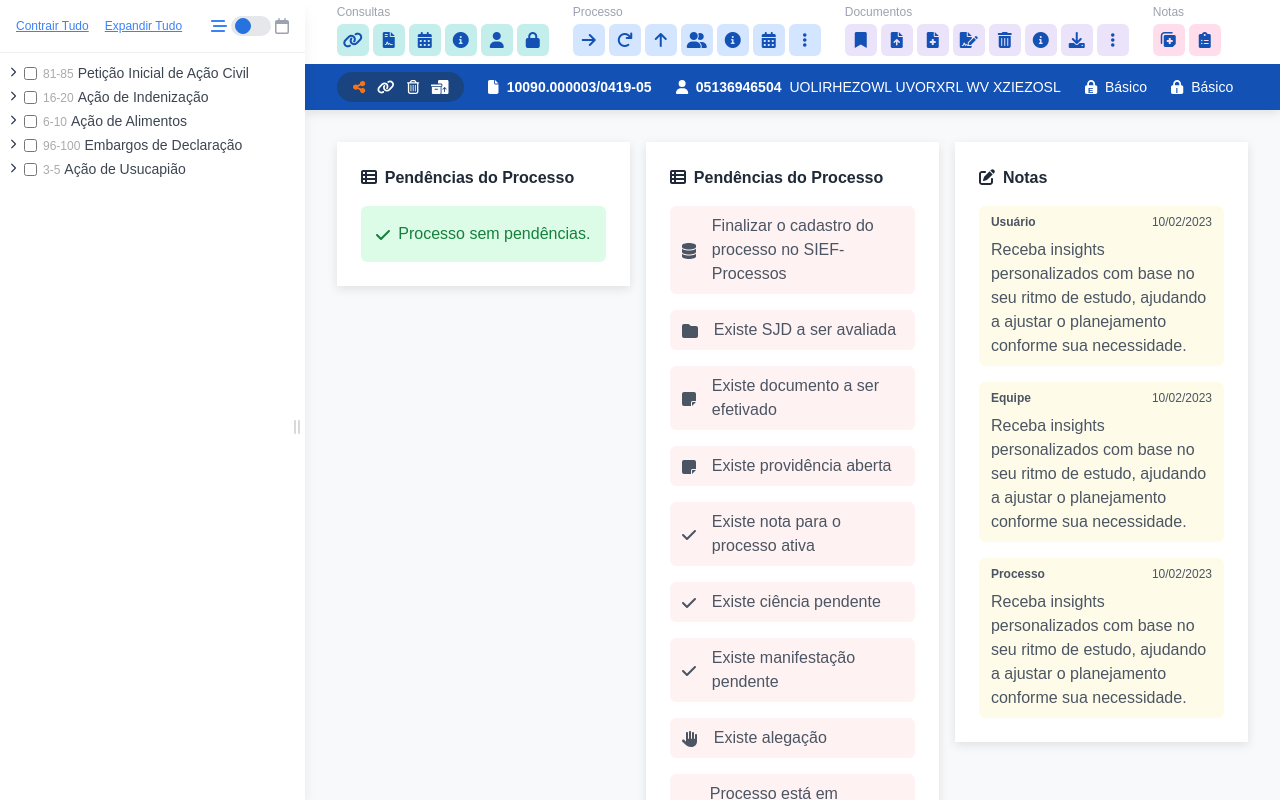
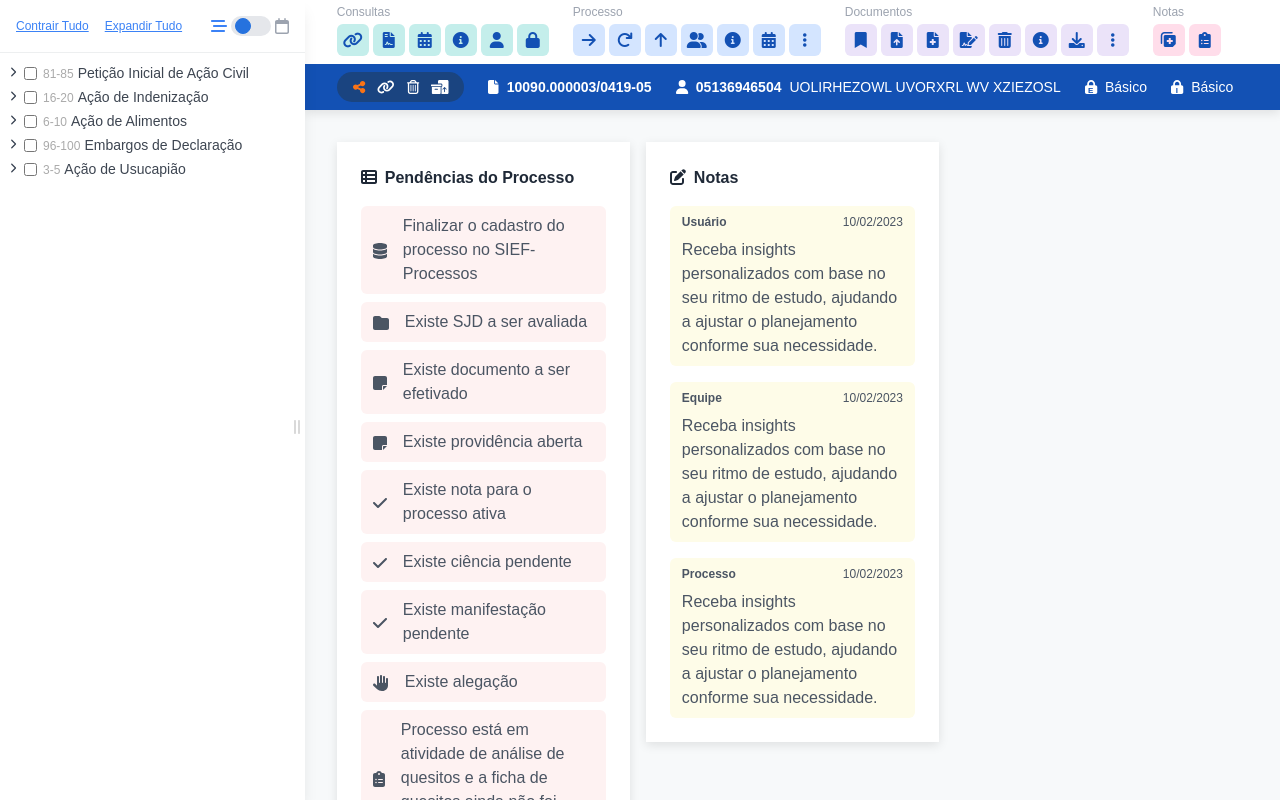
Before and after one commit to guilhermeteles/eprocesso, a React (Vite) app: page / in a window 1280 px wide. Built offline with nearby package versions, Linux system fonts and the light colour scheme.

Commit message:
header full width

```diff
--- a/src/components/DashboardComponent.jsx
+++ b/src/components/DashboardComponent.jsx
@@ -28,7 +28,7 @@ const Dashboard = () => {
                 <div className="grid gap-4 sm:grid-cols-1 md:grid-cols-3 lg:grid-cols-3">
 
 
-                    <div className="bg-white p-6 shadow-[0_3px_10px_rgb(0,0,0,0.1)] flex flex-col gap-4 h-fit">
+                    {/* <div className="bg-white p-6 shadow-[0_3px_10px_rgb(0,0,0,0.1)] flex flex-col gap-4 h-fit">
                         <h2 className="text-md font-semibold text-gray-800">
                             <FontAwesomeIcon
                                 icon={faThList}
@@ -42,12 +42,10 @@ const Dashboard = () => {
                             />
                             Processo sem pendências.
                         </p>
+                    </div> */}
 
-                        {/* Repeat Note Block as Needed */}
-                    </div>
-
-                    <div className="bg-white p-6 shadow-[0_3px_10px_rgb(0,0,0,0.1)] flex flex-col gap-4 h-fit">
-                        <h2 className="text-md font-semibold text-gray-800">
+                    <div className="bg-white p-6 shadow-[0_3px_10px_rgb(0,0,0,0.1)] flex flex-col gap-2 h-fit">
+                        <h2 className="text-md font-semibold text-gray-800 mb-2">
                             <FontAwesomeIcon
                                 icon={faThList}
                                 className='mr-2'
```
